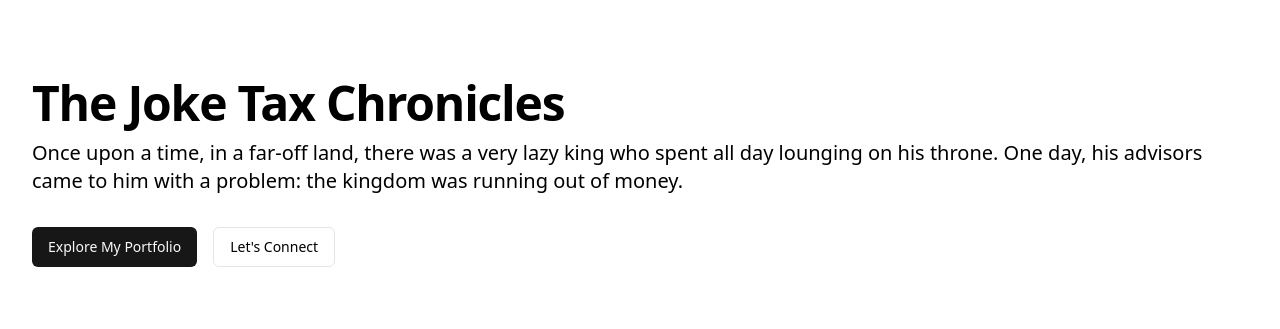
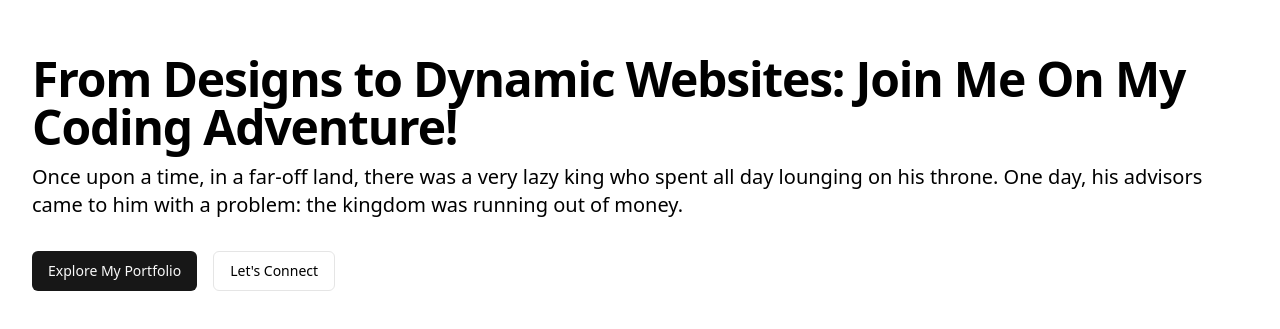
Before and after one commit to Justin-Bento/justin-bento-portfolio, a Next.js app: page / in a window 1280 px wide. Shown: the part 227-556 px from the top of the page. Built offline with nearby package versions, Linux system fonts and the light colour scheme.

Commit message:
Transferred content from my main website

```diff
--- a/app/page.tsx
+++ b/app/page.tsx
@@ -7,7 +7,7 @@ export default function Home() {
         <section className="mx-auto max-w-7xl sm:px-6 lg:px-8">
           <div className="min-h-dvh grid place-content-center">
             <h1 className="scroll-m-20 text-4xl font-extrabold tracking-tight lg:text-5xl">
-              The Joke Tax Chronicles
+              From Designs to Dynamic Websites: Join Me On My Coding Adventure!
             </h1>
             <p className="text-xl leading-7 [&:not(:first-child)]:mt-3">
               Once upon a time, in a far-off land, there was a very lazy king who
```
